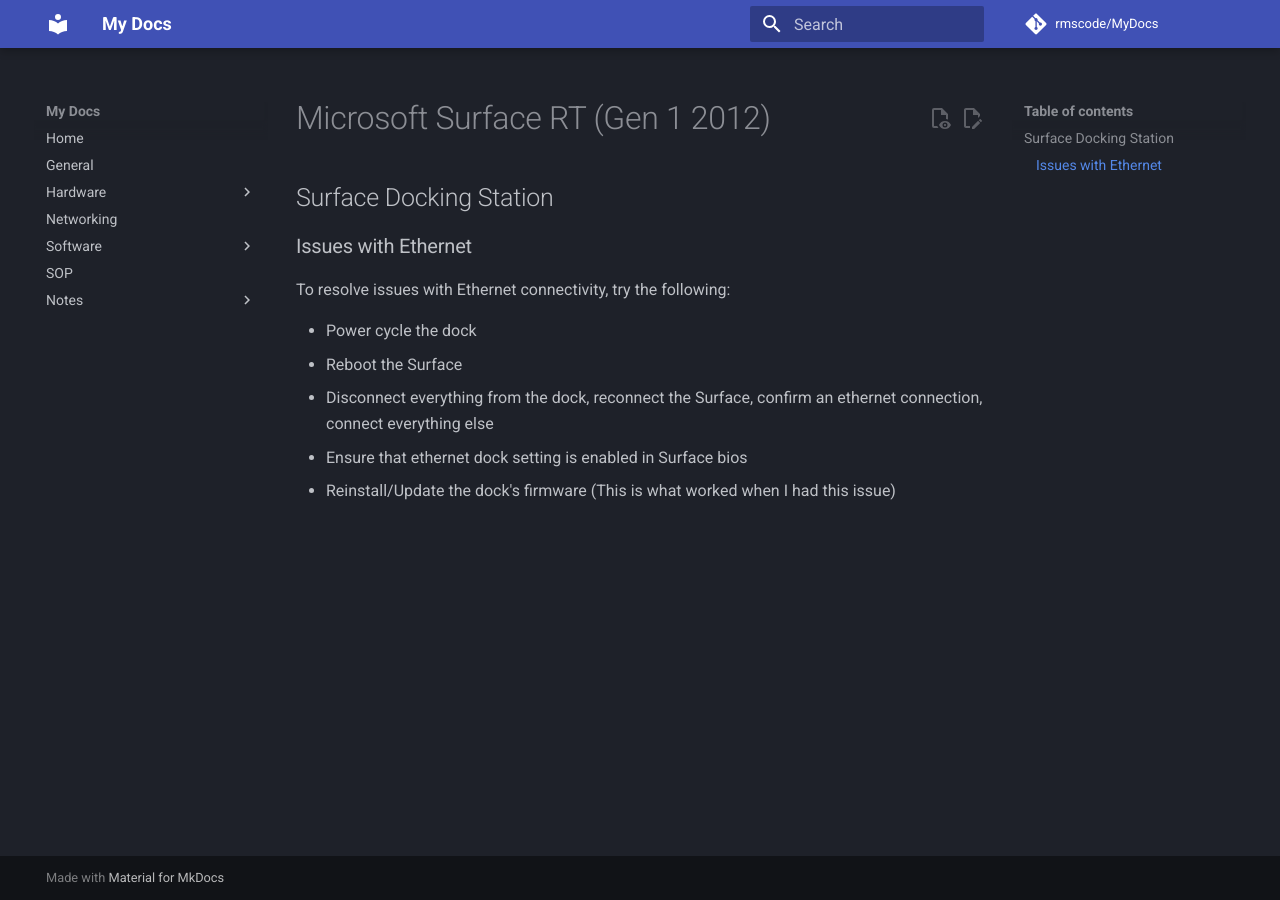
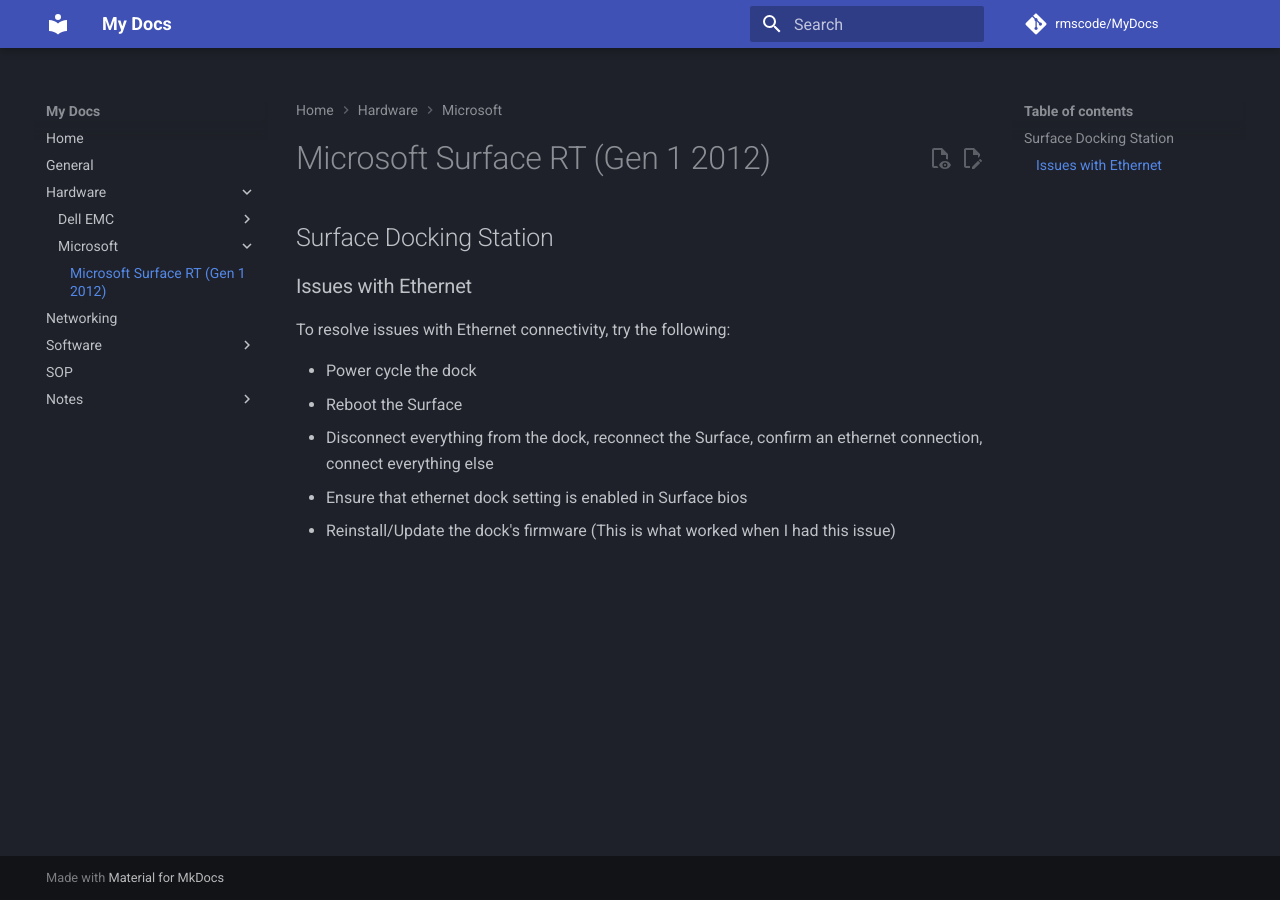
Before and after one commit to rmscode/binary-garden, an MkDocs documentation site: the page built from docs/hardware/microsoft/surface-rt.md, in a window 1280 px wide. Built offline with MkDocs 1.6.1 and Material for MkDocs 9.7.7, drawn with Linux system fonts in a browser that asks for light colours; comment, search, counter and statistics services are not loaded.

Commit message:
Update mkdocs.yml

```diff
--- a/mkdocs.yml
+++ b/mkdocs.yml
@@ -83,7 +83,7 @@
       - hardware/dell-emc/s4048-on.md
       - hardware/dell-emc/powervault-me4-draft.md
     - Microsoft:
-      - hardware/microsoft/ms-surface.md
+      - hardware/microsoft/surface-rt.md
   - Networking:
     - networking/index.md
   - Software:
```
